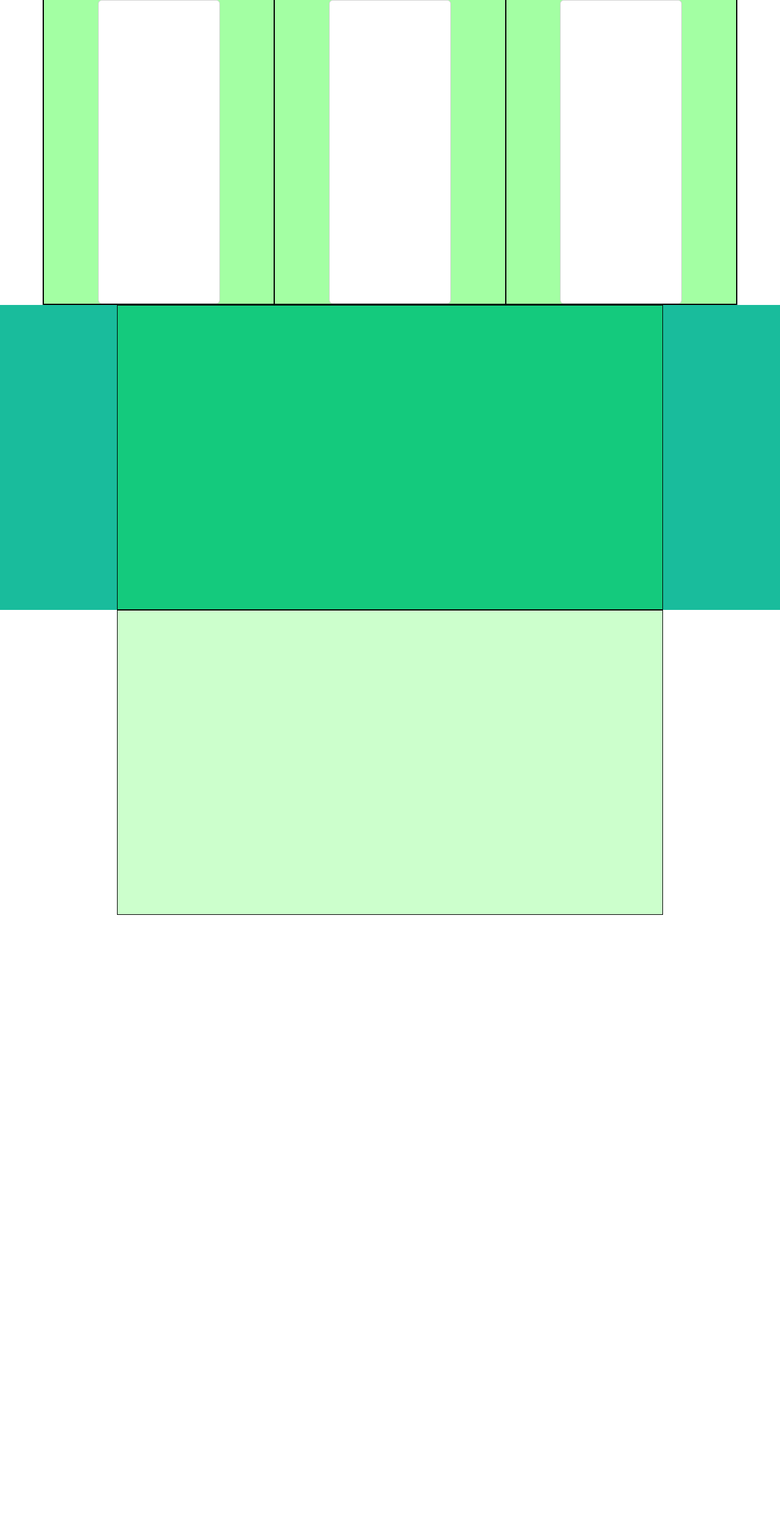
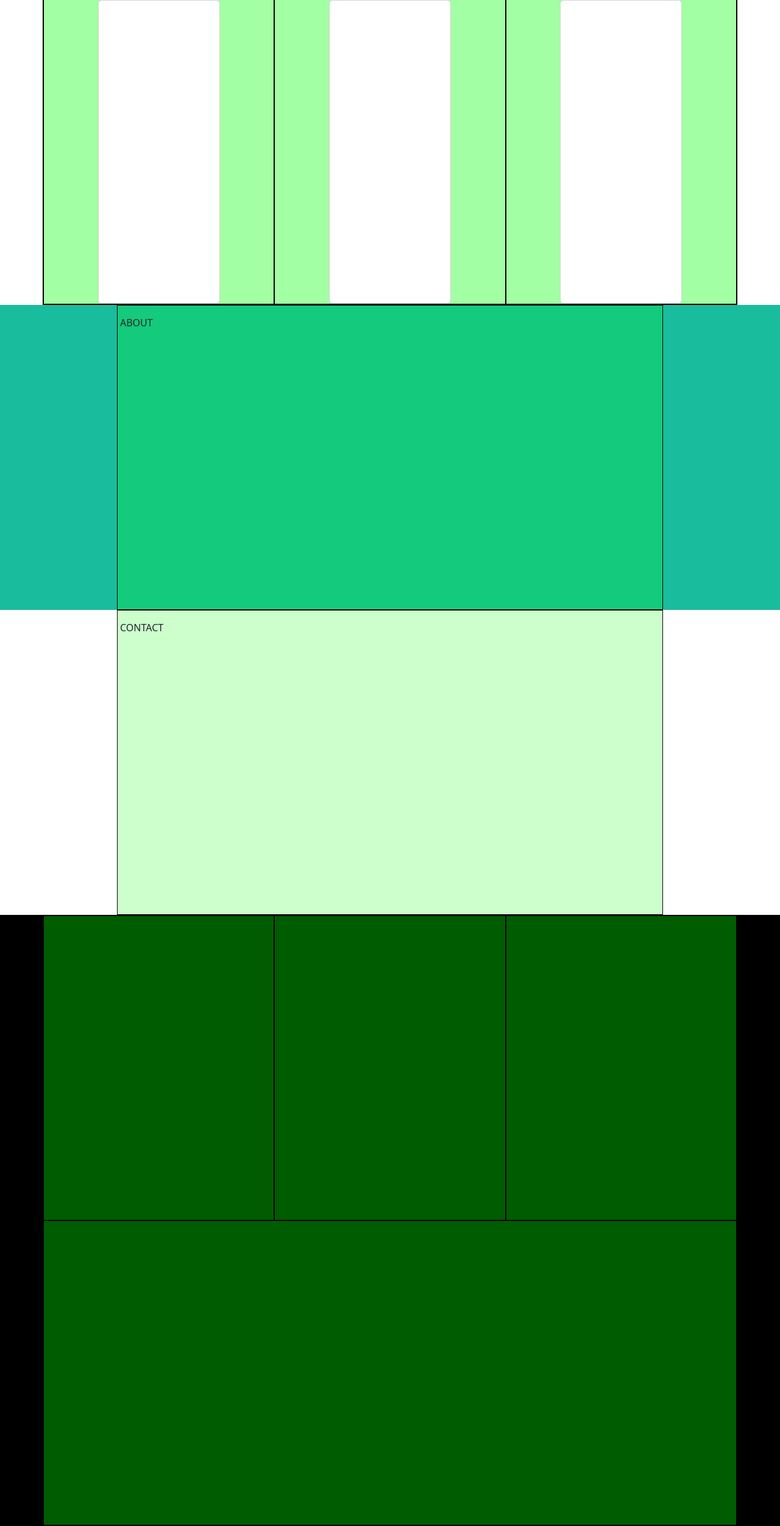
Before and after one commit to Matteo0421/html-css-bootstrap-freelancer, a plain HTML site: page index.html in a window 1280 px wide. Shown: the part 2038-4540 px from the top of the page at 61% size. Before the commit the page ends 3538 px from the top, so only its background shows below. Drawn offline with nearby package versions, Linux system fonts and the light colour scheme.

Commit message:
[end]layout

```diff
--- a/index.html
+++ b/index.html
@@ -85,18 +85,49 @@
 
     </div>
 
-    <div class="section-light-green">
 
-      <div class="mc-container "></div>
+    <!--  SECTION ABOUT -->
+
+    <div class="section-light-green ">
+
+      <div class="mc-container p-3">
+        <div class="row ">ABOUT</div>
+        <div class="row"></div>
+        <div class="row"></div>
+      </div>
 
     </div>
 
+    <!--  /SECTION ABOUT -->
+
+    <!--  SECTION CONTACT-ME -->
+
     <div class="section-white">
 
-      <div class="mc-container"></div>
+      <div class="mc-container">
+        <div class="row p-3">CONTACT</div>
+        <div class="row"></div>
+        <div class="row"></div>
+      </div>
 
     </div>
+
+
+    <!--  /SECTION CONTACT-ME -->
   </main>
-  <footer></footer>
+  <footer class="bg-black">
+
+    <div class="container ">
+      <div class="row">
+        <div class="col-12 col-md-4"></div>
+        <div class="col-12 col-md-4"></div>
+        <div class="col-12 col-md-4"></div>
+      </div>
+      <div class="row">
+        <div class="col-12"></div>
+      </div>
+    </div>
+
+  </footer>
 </body>
 </html>
```
